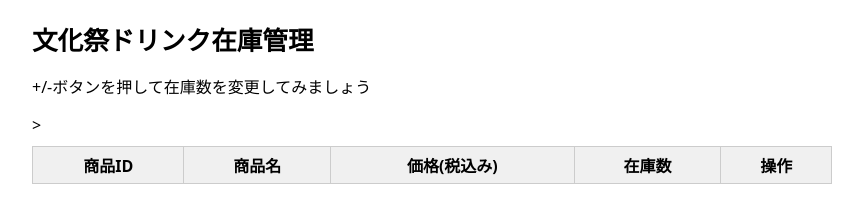
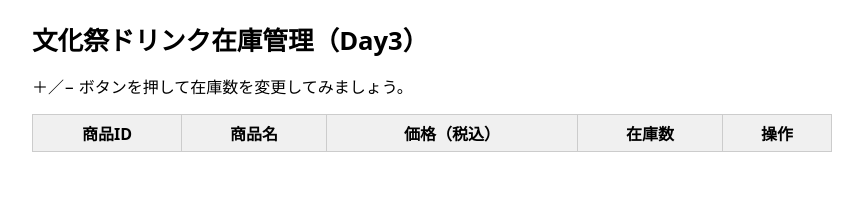
Before and after one commit to YushinWakayama/daisho, a plain HTML site: page daisho-day3/index.html in a window 1280 px wide. Shown: the whole page, without its empty margins (208-1071 px from the left). Drawn offline with Linux system fonts and the light colour scheme.

Commit message:
Update index.html for Day3 inventory app

```diff
--- a/daisho-day3/index.html
+++ b/daisho-day3/index.html
@@ -2,30 +2,31 @@
 <html lang="ja">
 <head>
   <meta charset="UTF-8">
-        <title>Day3　在庫管理アプリ</title>
-        <link rel ="stylesheet" href="assets/css/inventory.css"
+  <title>Day3 在庫管理アプリ（文化祭ドリンク）</title>
+  <!-- CSS ファイルを読み込む -->
+  <link rel="stylesheet" href="assets/css/inventory.css">
 </head>
 <body>
-        <h1>文化祭ドリンク在庫管理</h1>
-        <p>+/-ボタンを押して在庫数を変更してみましょう</p>
-    </body>
-    <!--在庫一覧を表示する表-->
+  <h1>文化祭ドリンク在庫管理（Day3）</h1>
+  <p>＋／− ボタンを押して在庫数を変更してみましょう。</p>
+
+  <!-- 在庫一覧を表示する表 -->
   <table>
     <thead>
       <tr>
         <th>商品ID</th>
         <th>商品名</th>
-                <th>価格(税込み)</th>
+        <th>価格（税込）</th>
         <th>在庫数</th>
         <th>操作</th>
       </tr>
     </thead>
-        <tbody id ="item-list">
-            <!--Javasprictから自動で行(tr)が追加されます-->>
+    <tbody id="item-list">
+      <!-- JavaScript から自動で行（tr）が追加されます -->
     </tbody>
-        <!--JavaSprictファイルを一番最後に読み込む-->
-        <script src = "assets/js/inventory.js">
+  </table>
 
-        </script>
-    </table>
+  <!-- JavaScript ファイルを一番最後に読み込む -->
+  <script src="assets/js/inventory.js"></script>
+</body>
 </html>
```
Lines whose indentation alone changed are shown as unchanged.
